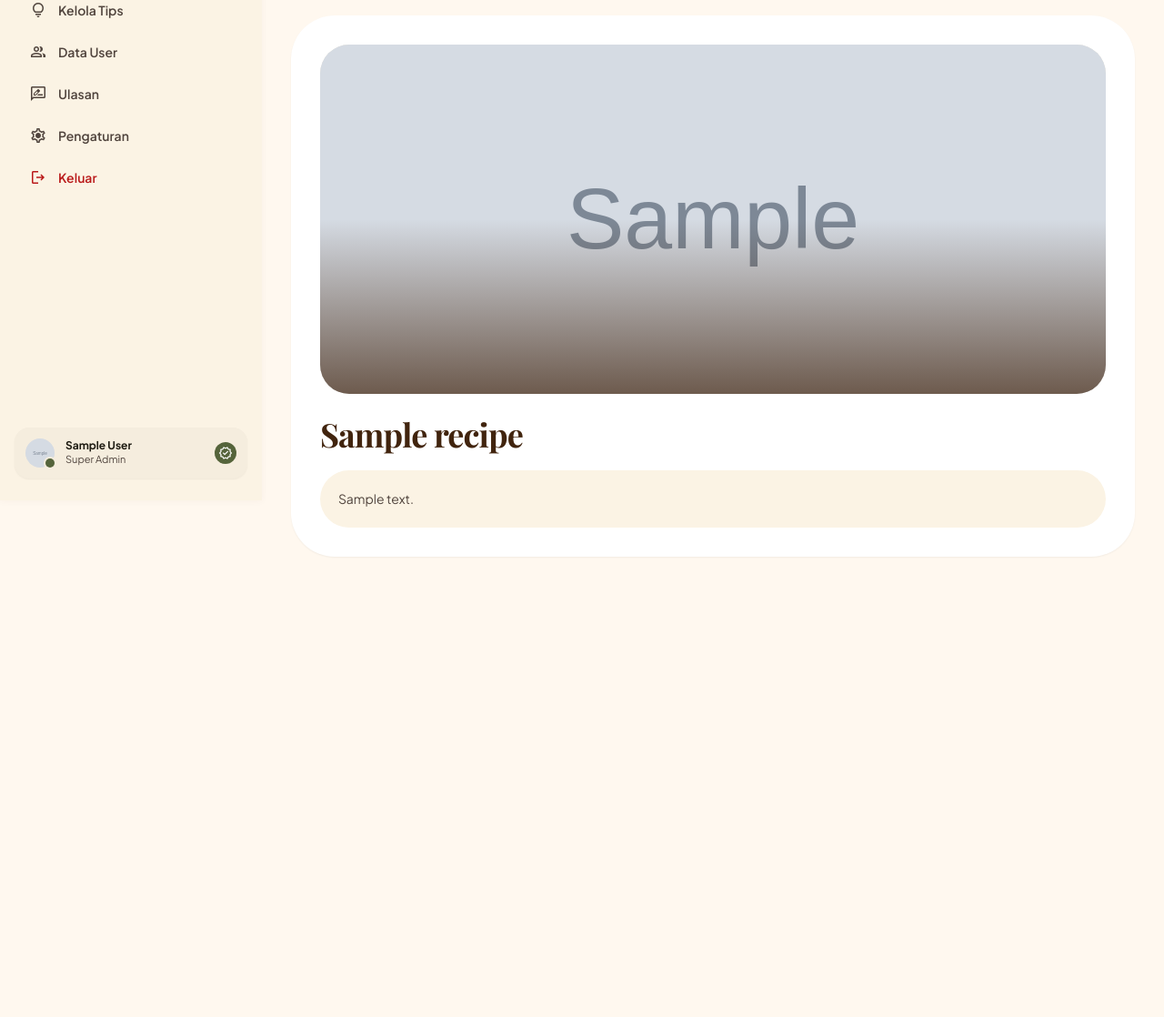
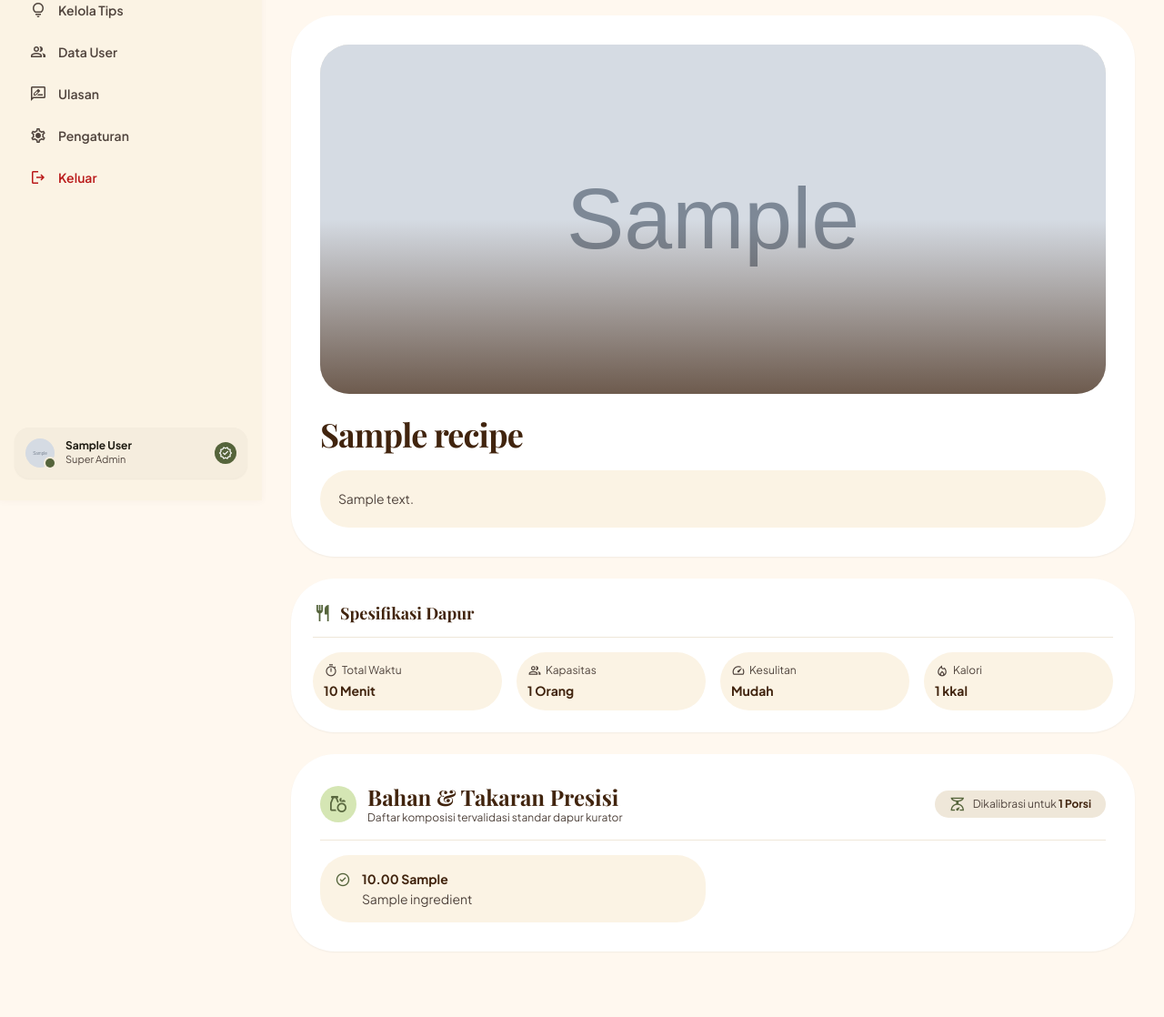
Before and after one commit to indriyanirasti7-sys/Sistem_Informasi_Resep_Makanan, a Laravel app: a page that uses resources/views/admin/recipes/detail_tampilan.blade.php in a window 1280 px wide. Shown: the part 250-1368 px from the top of the page at 91% size. Before the commit the page ends 862 px from the top, so only its background shows below. Run offline with Laravel 12, Linux system fonts and the light colour scheme; a user stored in the database is signed in; tables that the repository leaves empty hold one stand-in row (values such as "Sample post"); grey boxes marked "Sample" are stand-in pictures; parts of the project's set-up code (start-up, migrations or seed data) failed here and were passed over; some libraries are stand-ins or nearby versions; some web fonts are replaced.

Commit message:
Memindahkan spesifikasi ke tengah dengan grid 4 kolom
Menampilkan daftar bahan dan takaran

```diff
--- a/resources/views/admin/recipes/detail_tampilan.blade.php
+++ b/resources/views/admin/recipes/detail_tampilan.blade.php
@@ -117,6 +117,65 @@
             </div>
         </div>
 
+                <!-- 2. Spesifikasi Dapur (Full Width Grid) -->
+        <div class="bg-surface-container-lowest rounded-xl p-6 shadow-sm">
+            <div class="flex items-center gap-2 pb-3 mb-4 border-b border-surface-container-high">
+                <span class="material-symbols-outlined text-secondary text-[22px]">restaurant</span>
+                <h2 class="font-['Playfair_Display'] text-lg text-primary font-bold">Spesifikasi Dapur</h2>
+            </div>
+            <div class="grid grid-cols-2 md:grid-cols-4 gap-4 text-sm">
+                <div class="flex flex-col bg-surface-container-low p-3 rounded-lg">
+                    <span class="text-on-surface-variant text-xs flex items-center gap-1"><span class="material-symbols-outlined text-[16px]">timer</span> Total Waktu</span>
+                    <span class="font-bold text-primary mt-1">{{ $recipe->duration_minutes }} Menit</span>
+                </div>
+                <div class="flex flex-col bg-surface-container-low p-3 rounded-lg">
+                    <span class="text-on-surface-variant text-xs flex items-center gap-1"><span class="material-symbols-outlined text-[16px]">group</span> Kapasitas</span>
+                    <span class="font-bold text-primary mt-1">{{ $recipe->servings }} Orang</span>
+                </div>
+                <div class="flex flex-col bg-surface-container-low p-3 rounded-lg">
+                    <span class="text-on-surface-variant text-xs flex items-center gap-1"><span class="material-symbols-outlined text-[16px]">speed</span> Kesulitan</span>
+                    <span class="font-bold text-primary mt-1">{{ $recipe->difficulty }}</span>
+                </div>
+                <div class="flex flex-col bg-surface-container-low p-3 rounded-lg">
+                    <span class="text-on-surface-variant text-xs flex items-center gap-1"><span class="material-symbols-outlined text-[16px]">local_fire_department</span> Kalori</span>
+                    <span class="font-bold text-primary mt-1">{{ $recipe->calories ? $recipe->calories . ' kkal' : '-' }}</span>
+                </div>
+            </div>
+        </div>
+
+        <!-- 3. Bahan & Takaran -->
+        <div class="bg-surface-container-lowest rounded-xl p-6 sm:p-8 shadow-sm flex flex-col">
+            <div class="flex flex-col sm:flex-row sm:items-center justify-between pb-4 gap-3 border-b border-surface-container-high mb-4">
+                <div class="flex items-center gap-3">
+                    <div class="w-10 h-10 rounded-full bg-secondary-container text-on-secondary-container flex items-center justify-center">
+                        <span class="material-symbols-outlined text-[22px]">grocery</span>
+                    </div>
+                    <div>
+                        <h2 class="font-['Playfair_Display'] text-2xl text-primary font-bold leading-tight">Bahan &amp; Takaran Presisi</h2>
+                        <p class="text-xs text-on-surface-variant">Daftar komposisi tervalidasi standar dapur kurator</p>
+                    </div>
+                </div>
+                <div class="flex items-center gap-2 bg-surface-container-high px-4 py-1.5 rounded-full text-on-surface-variant text-xs">
+                    <span class="material-symbols-outlined text-secondary text-[18px]">scale</span>
+                    <span>Dikalibrasi untuk <strong class="text-primary">{{ $recipe->servings }} Porsi</strong></span>
+                </div>
+            </div>
+
+            <div class="grid grid-cols-1 md:grid-cols-2 gap-4">
+                @foreach($recipe->recipeIngredients as $ri)
+                    <div class="bg-surface-container-low rounded-lg p-4 flex items-start gap-3">
+                        <span class="material-symbols-outlined text-secondary text-[18px] mt-0.5">check_circle</span>
+                        <div class="text-sm">
+                            <span class="font-bold text-primary">{{ $ri->amount }} {{ $ri->unit ?? $ri->ingredient->unit }}</span>
+                            <span class="text-on-surface-variant block mt-0.5">{{ $ri->ingredient->name ?? 'Bahan' }}</span>
+                        </div>
+                    </div>
+                @endforeach
+            </div>
+        </div>
+
+
+
     </div>
 </div>
 @endsection
```
